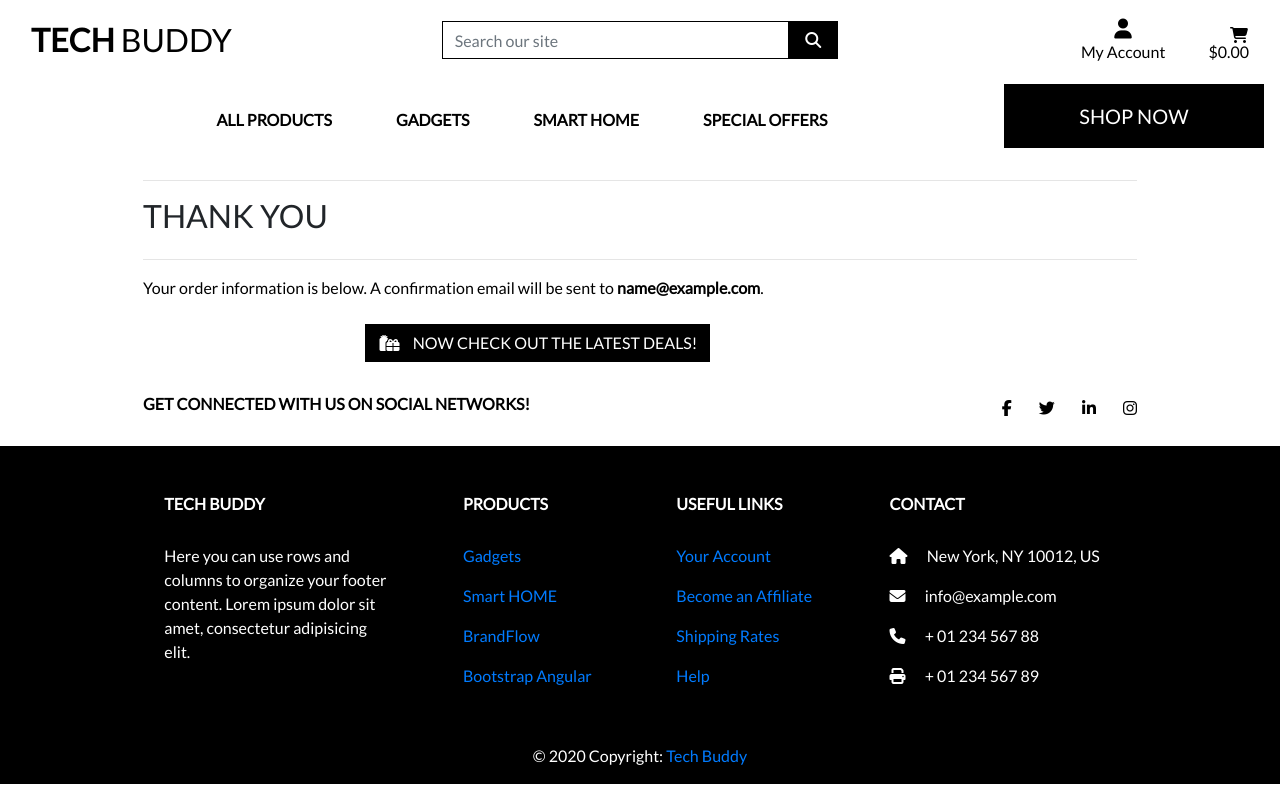
After one commit to sree0831/MSP-4, a Django app: page /checkout/checkout_success/000 in a window 1280 px wide. The commit adds this page. Run offline with Django 3.2, Linux system fonts and the light colour scheme; tables that the repository leaves empty hold one stand-in row (values such as "Sample post"); some libraries are stand-ins or nearby versions.

Commit message:
added checkout logic success

```diff
--- a/checkout/__init__.py
+++ b/checkout/__init__.py
@@ -0,0 +1 @@
+default_app_config = 'checkout.apps.CheckoutConfig'
--- a/checkout/models.py
+++ b/checkout/models.py
@@ -8,7 +8,7 @@
 
 
 class Order(models.Model):
-    order_number = models.CharField(max_length=32, null=False, editable=False)
+    order_number = models.CharField(max_length=32, null=True, editable=True)
     full_name = models.CharField(max_length=50, null=False, blank=False)
     email = models.EmailField(max_length=254, null=True, blank=True)
     phone_number = models.CharField(max_length=20, null=False, blank=False)
@@ -34,7 +34,7 @@
         Update grand total each time a line item is added,
         accounting for delivery costs.
         """
-        self.order_total = self.lineitems.aggregate(Sum('lineitem_total'))['lineitem_total__sum']
+        self.order_total = self.lineitems.aggregate(Sum('lineitem_total'))['lineitem_total__sum'] or 0
         if self.order_total < settings.FREE_DELIVERY_THRESHOLD:
             self.delivery_cost = self.order_total * settings.STANDARD_DELIVERY_PERCENTAGE / 100
         else:
@@ -58,7 +58,7 @@
 class OrderLineItem(models.Model):
     order = models.ForeignKey(Order, null=False, blank=False, on_delete=models.CASCADE, related_name='lineitems')
     product = models.ForeignKey(Product, null=False, blank=False, on_delete=models.CASCADE)
-    product_size = models.CharField(max_length=2, null=True, blank=True) # XS, S, M, L, XL
+
     quantity = models.IntegerField(null=False, blank=False, default=0)
     lineitem_total = models.DecimalField(max_digits=6, decimal_places=2, null=False, blank=False, editable=False)
 
--- a/checkout/signals.py
+++ b/checkout/signals.py
@@ -11,8 +11,9 @@
     instance.order.update_total()
 
 @receiver(post_delete, sender=OrderLineItem)
-def update_on_save(sender, instance, **kwargs):
+def update_on_delete(sender, instance, **kwargs):
     """
     Update order total on lineitem delete
     """
+    print('delete signal received!')
     instance.order.update_total()
--- /dev/null
+++ b/checkout/templates/checkout/checkout_success.html
@@ -0,0 +1,42 @@
+{% extends "base.html" %}
+{% load static %}
+
+{% block extra_css %}
+    <link rel="stylesheet" href="{% static 'checkout/css/checkout.css' %}">
+{% endblock %}
+
+{% block page_header %}
+    <div class="container header-container">
+        <div class="row">
+            <div class="col"></div>
+        </div>
+    </div>
+{% endblock %}
+
+{% block content %}
+    <div class="overlay"></div>
+    <div class="container">
+        <div class="row">
+            <div class="col">
+                <hr>
+                <h2 class="logo-font mb-4">Thank You</h2>
+                <hr>
+                <p class="text-black">Your order information is below. A confirmation email will be sent to <strong>{{ order.email }}</strong>.</p>
+            </div>
+        </div>
+
+        <div class="row">
+            <div class="col-12 col-lg-7"></div>
+        </div>
+        <div class="row">
+			<div class="col-12 col-lg-7 text-right">
+				<a href="{% url 'products' %}?category=new_arrivals,deals,clearance" class="btn btn-black rounded-0 my-2">
+					<span class="icon mr-2">
+						<i class="fas fa-gifts"></i>
+					</span>
+					<span class="text-uppercase">Now check out the latest deals!</span>
+				</a>
+			</div>
+		</div>
+    </div>
+{% endblock %}
--- a/checkout/urls.py
+++ b/checkout/urls.py
@@ -2,5 +2,6 @@
 from . import views
 
 urlpatterns = [
-    path('', views.checkout, name='checkout')
+    path('', views.checkout, name='checkout'),
+    path('checkout_success/<order_number>', views.checkout_success, name='checkout_success'),
 ]
--- a/checkout/views.py
+++ b/checkout/views.py
@@ -1,35 +1,115 @@
-from django.shortcuts import render, redirect, reverse
+from django.shortcuts import render, redirect, reverse, get_object_or_404
 from django.contrib import messages
 from django.conf import settings
 
 from .forms import OrderForm
+from .models import Order, OrderLineItem
+from products.models import Product
 from bag.contexts import bag_contents
 
 import stripe
 
+
 def checkout(request):
     stripe_public_key = settings.STRIPE_PUBLIC_KEY
     stripe_secret_key = settings.STRIPE_SECRET_KEY
-    bag = request.session.get('bag', {})
-    if not bag:
-        messages.error(request, "There's nothing in your bag at the moment")
-        return redirect(reverse('products'))
 
-    current_bag = bag_contents(request)
-    total = current_bag['grand_total']
-    stripe_total = round(total * 100)
-    stripe.api_key = stripe_secret_key
-    intent = stripe.PaymentIntent.create(
-        amount=stripe_total,
-        currency=settings.STRIPE_CURRENCY,
-    )
+    if request.method == 'POST':
+        bag = request.session.get('bag', {})
 
-    order_form = OrderForm()
+        form_data = {
+            'full_name': request.POST['full_name'],
+            'email': request.POST['email'],
+            'phone_number': request.POST['phone_number'],
+            'country': request.POST['country'],
+            'postcode': request.POST['postcode'],
+            'town_or_city': request.POST['town_or_city'],
+            'street_address1': request.POST['street_address1'],
+            'street_address2': request.POST['street_address2'],
+            'county': request.POST['county'],
+        }
+        order_form = OrderForm(form_data)
+        if order_form.is_valid():
+            order = order_form.save()
+            for item_id, item_data in bag.items():
+                try:
+                    product = Product.objects.get(id=item_id)
+                    if isinstance(item_data, int):
+                        order_line_item = OrderLineItem(
+                            order=order,
+                            product=product,
+                            quantity=item_data,
+                        )
+                        order_line_item.save()
+                    else:
+                        for size, quantity in item_data['items_by_size'].items():
+                            order_line_item = OrderLineItem(
+                                order=order,
+                                product=product,
+                                quantity=quantity,
+                                product_size=size,
+                            )
+                            order_line_item.save()
+                except Product.DoesNotExist:
+                    messages.error(request, (
+                        "One of the products in your bag wasn't found in our database. "
+                        "Please call us for assistance!")
+                    )
+                    order.delete()
+                    return redirect(reverse('view_bag'))
+
+            request.session['save_info'] = 'save-info' in request.POST
+            return redirect(reverse('checkout_success', args=[order.order_number]))
+        else:
+            messages.error(request, 'There was an error with your form. \
+                Please double check your information.')
+    else:
+        bag = request.session.get('bag', {})
+        if not bag:
+            messages.error(request, "There's nothing in your bag at the moment")
+            return redirect(reverse('products'))
+
+        current_bag = bag_contents(request)
+        total = current_bag['grand_total']
+        stripe_total = round(total * 100)
+        stripe.api_key = stripe_secret_key
+        intent = stripe.PaymentIntent.create(
+            amount=stripe_total,
+            currency=settings.STRIPE_CURRENCY,
+        )
+
+        order_form = OrderForm()
+
+    if not stripe_public_key:
+        messages.warning(request, 'Stripe public key is missing. \
+            Did you forget to set it in your environment?')
+
     template = 'checkout/checkout.html'
     context = {
         'order_form': order_form,
-         'stripe_public_key': stripe_public_key,
+        'stripe_public_key': stripe_public_key,
         'client_secret': intent.client_secret,
     }
 
     return render(request, template, context)
+
+
+def checkout_success(request, order_number):
+    """
+    Handle successful checkouts
+    """
+    save_info = request.session.get('save_info')
+    order = get_object_or_404(Order, order_number=order_number)
+    messages.success(request, f'Order successfully processed! \
+        Your order number is {order_number}. A confirmation \
+        email will be sent to {order.email}.')
+
+    if 'bag' in request.session:
+        del request.session['bag']
+
+    template = 'checkout/checkout_success.html'
+    context = {
+        'order': order,
+    }
+
+    return render(request, template, context)
```
Also changed, not shown: checkout/admin.py (+19 -5 lines), checkout/apps.py (line endings or trailing spaces), checkout/migrations/0001_initial.py, checkout/migrations/0002_auto_20200901_0841.py (added), checkout/templates/checkout/checkout.html (line endings or trailing spaces).
